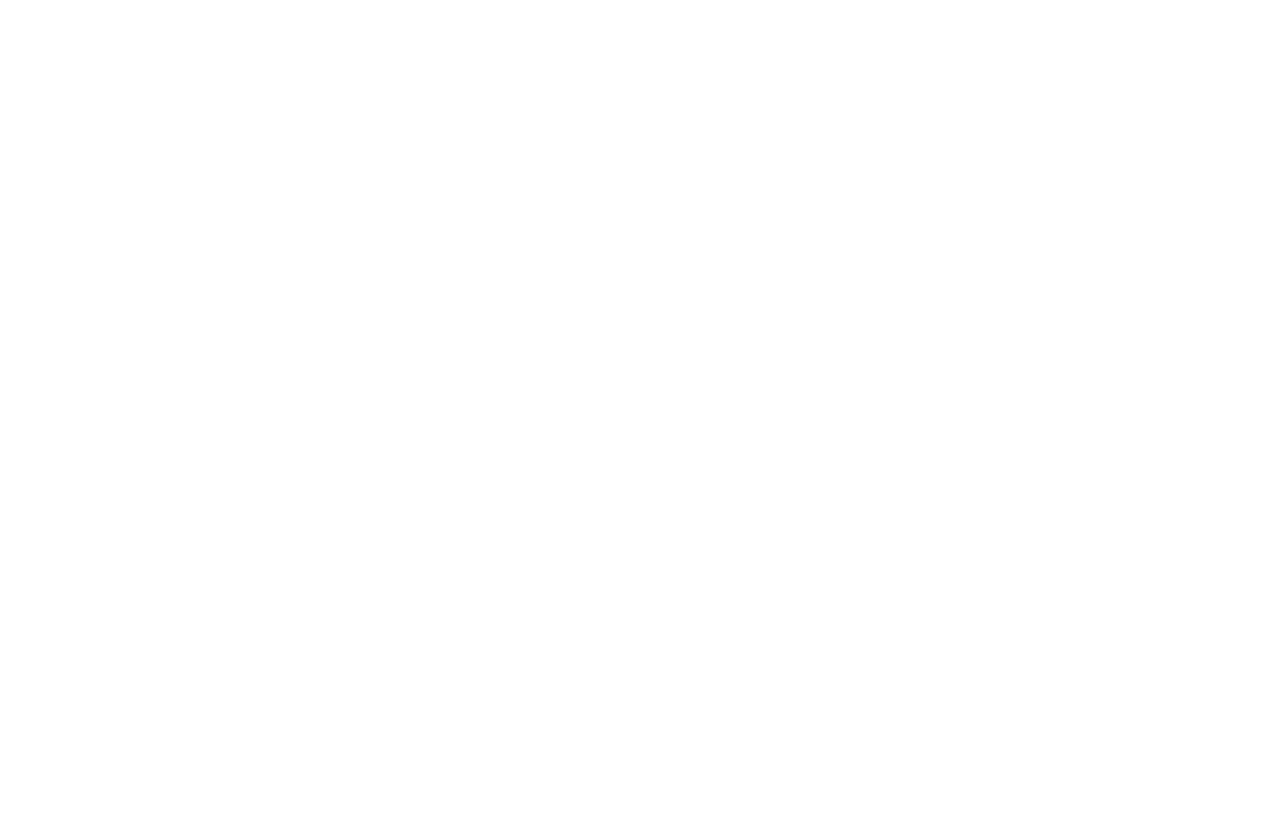
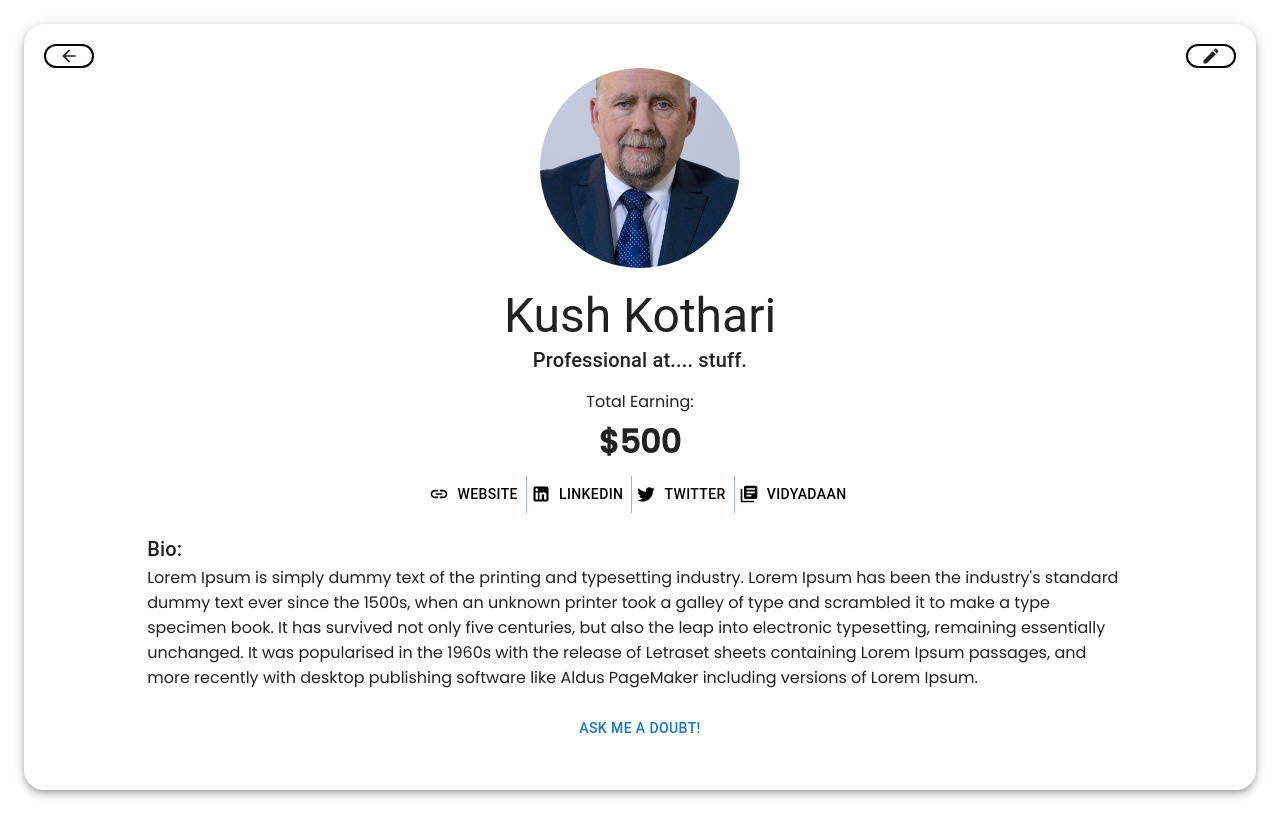
Before and after one commit to kkothari2001/SIH-PreHack-Narcodes, a React (Create React App) app in the folder client/: page /profile in a window 1280 px wide. Before the commit this address had no page. Built offline with nearby package versions, Linux system fonts and the light colour scheme.

Commit message:
Basic Profile View

```diff
--- a/client/src/App.js
+++ b/client/src/App.js
@@ -3,6 +3,8 @@
 import Navbar from "./Components/Navbar";
 import { BrowserRouter as Router, Route, Routes } from "react-router-dom";
 import Auth from "./Components/Auth";
+import Profile from "./Components/Profile";
+import Chat from "./Components/Chat";
 import Tutor from "./Components/Tutor";
 import FooterPage from "./Components/FooterPage";
 
@@ -21,6 +23,8 @@
   return (
     <Router>
       <Routes>
+        <Route path="/Chat" element={<Chat />} />
+        <Route path="/profile" element={<Profile />} />
         <Route path="/auth" element={<Auth />} />
         <Route path="/" element={<Home />} />
       </Routes>
--- /dev/null
+++ b/client/src/Components/Profile.js
@@ -0,0 +1,74 @@
+import React from "react";
+import { Avatar, Button, ButtonGroup, Paper, Typography} from "@mui/material";
+import InsertLinkIcon from '@mui/icons-material/InsertLink';
+import LinkedInIcon from '@mui/icons-material/LinkedIn';
+import TwitterIcon from '@mui/icons-material/Twitter';
+import LibraryBooksIcon from '@mui/icons-material/LibraryBooks';
+import ArrowBackIcon from '@mui/icons-material/ArrowBack';
+import EditIcon from '@mui/icons-material/Edit';
+import CountUp from "react-countup";
+import "../css/Profile.css";
+import profile_img from "../assets/prof.jpg"
+
+const Profile = () => {
+    return(
+        <div style={{display:'flex',justifyContent: 'center',alignItems:'middle', margin: '1.5em'}}
+        >
+            <Paper
+            elevation={5}
+            sx={{padding:'1.5em 0em', borderRadius:'20px', display:'flex',flexDirection:'column', alignItems:'center', justifyContent:'center', minWidth:'30%', position:'relative'}}
+            >
+                <Avatar
+                    alt="Avatar"
+                    src={profile_img}
+                    sx={{height: "200px",width:"200px", margin:'20px'}}
+                />
+                <Typography
+                    variant="h3"
+                >
+                    Kush Kothari
+                </Typography>
+                <Typography
+                    variant="h6"
+                    marginBottom="10px"
+                >
+                    Professional at.... stuff.
+                </Typography>
+                <p>Total Earning:</p>
+                <h1 style={{marginBottom:'10px'}}>
+                $<CountUp start separator="," end={500} />
+                </h1>
+                <ButtonGroup
+                    variant="text"
+                    sx={{color:'black', marginBottom:"20px"}}
+                >
+                    <Button sx={{color:'black'}} startIcon={<InsertLinkIcon />} >Website</Button>
+                    <Button sx={{color:'black'}} startIcon={<LinkedInIcon />} >LinkedIn</Button>
+                    <Button sx={{color:'black'}} startIcon={<TwitterIcon />} >Twitter</Button>
+                    <Button sx={{color:'black'}} startIcon={<LibraryBooksIcon />} >VidyaDaan</Button>
+                </ButtonGroup>
+                <Typography
+                    variant="h6"
+                    sx={{width: "80%"}}
+                >
+                    Bio:
+                </Typography>
+                <Typography
+                    variant="p"
+                    sx={{width: "80%"}}
+                >
+                    Lorem Ipsum is simply dummy text of the printing and typesetting industry. Lorem Ipsum has been the industry's standard dummy text ever since the 1500s, when an unknown printer took a galley of type and scrambled it to make a type specimen book. It has survived not only five centuries, but also the leap into electronic typesetting, remaining essentially unchanged. It was popularised in the 1960s with the release of Letraset sheets containing Lorem Ipsum passages, and more recently with desktop publishing software like Aldus PageMaker including versions of Lorem Ipsum.
+                </Typography>
+                <Button sx={{margin:'20px'}}>Ask me a doubt!</Button>
+                <ArrowBackIcon
+                    sx={{position:"absolute", top:"20px", left:"20px",border:"solid black 2px", borderRadius:"20000px", width:'50px'}}
+                />
+                <EditIcon
+                    sx={{position:"absolute", top:"20px", right:"20px",border:"solid black 2px", borderRadius:"20000px", width:'50px'}}
+                />
+            </Paper>
+        </div>
+    )
+}
+
+export default Profile;
```
Also changed, not shown: client/src/css/Profile.css (added).
